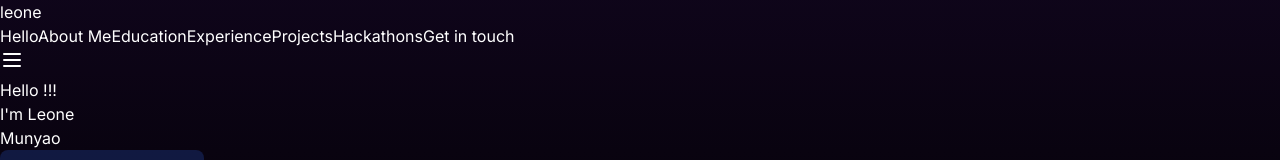
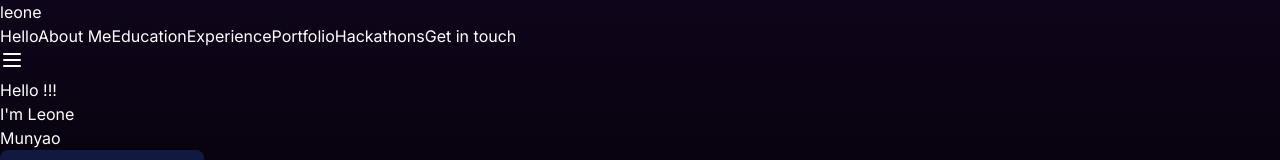
Before and after one commit to leonemunyao/leonecodes, a Next.js app: page / in a window 1280 px wide. Shown: the top 160 px of the page. Built offline with nearby package versions, Linux system fonts and the light colour scheme.

Commit message:
Update Navbar.tsx

```diff
--- a/components/Navbar.tsx
+++ b/components/Navbar.tsx
@@ -12,7 +12,7 @@ const Navbar = () => {
     { href: '/about', label: 'About Me' },
     { href: '/education', label: 'Education' },
     { href: '/experience', label: 'Experience' },
-    { href: '/projects', label: 'Projects' },
+    { href: '/projects', label: 'Portfolio' },
     { href: '/hackathons', label: 'Hackathons' },
     { href: '/contact', label: 'Get in touch' },
   ];
```
